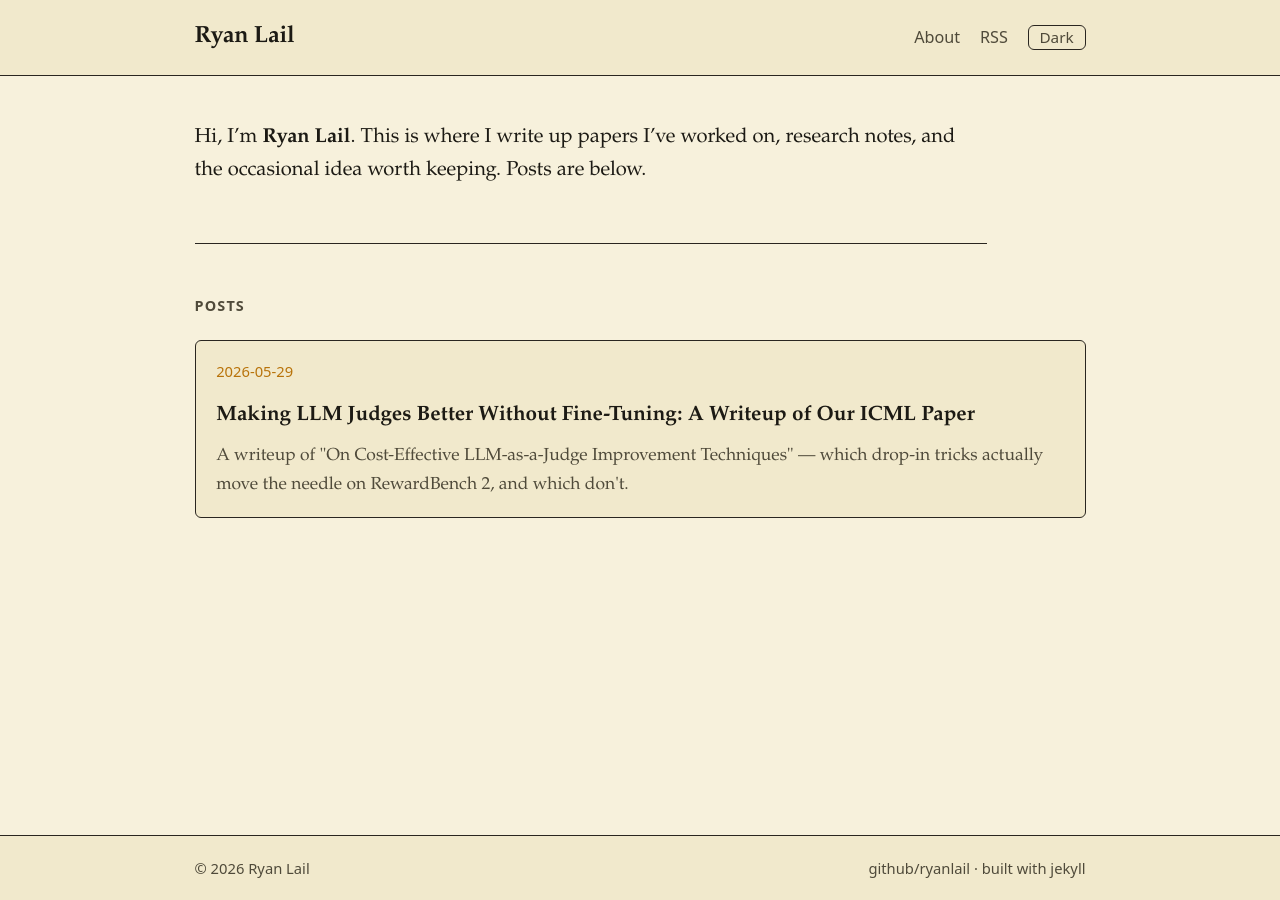
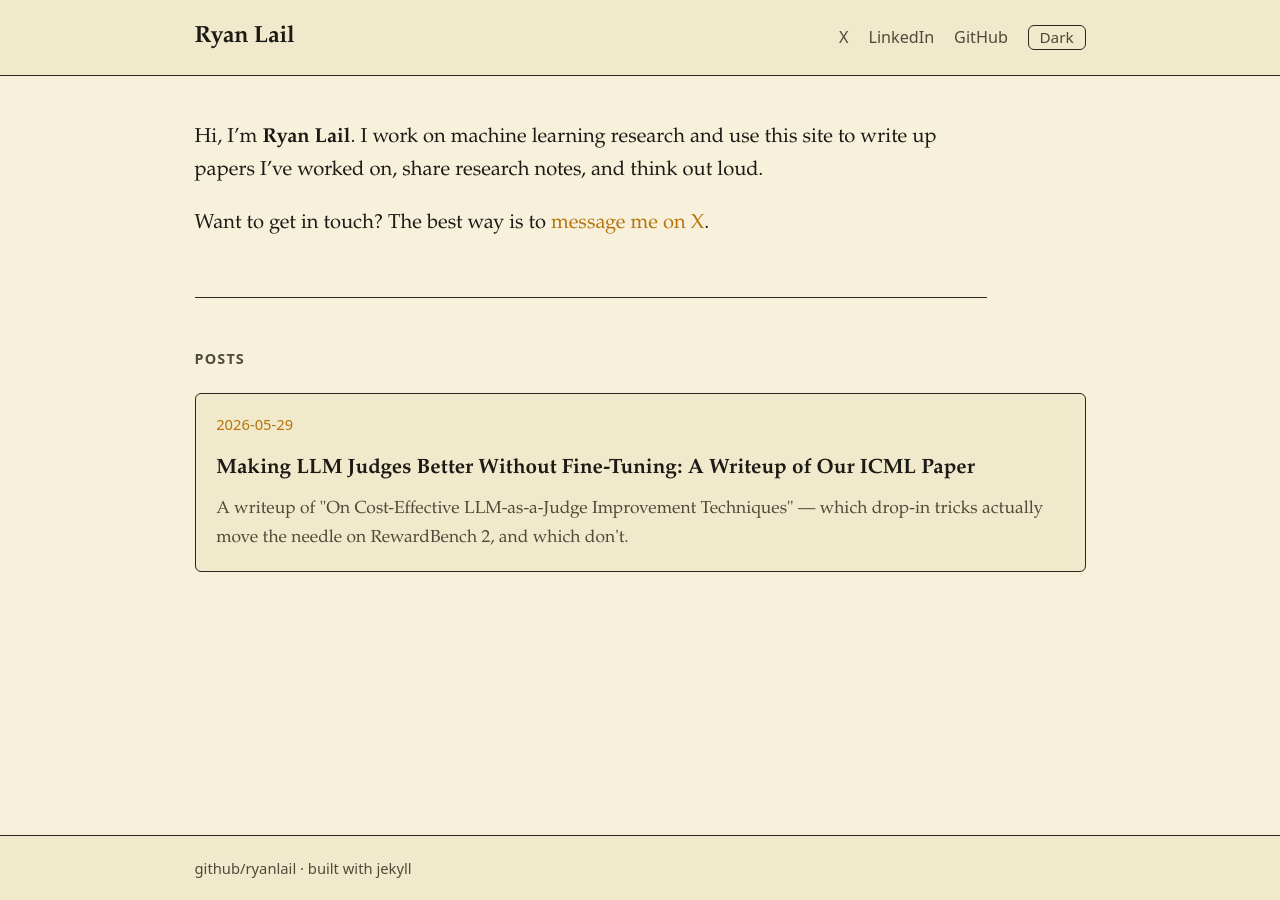
Before and after one commit to ryanlail/ryanlail.github.io, a Jekyll site: the page built from index.md, in a window 1280 px wide. Built offline with Jekyll 4.4.1, drawn with Linux system fonts in a browser that asks for light colours.

Commit message:
Refresh nav/footer: drop RSS + copyright, add socials, fold About into home
- Remove the RSS button from the header nav (feed.xml auto-discovery kept)
- Remove the copyright line from the footer
- Add X, LinkedIn, and GitHub links to the header, driven by config vars
- Delete the About page and merge its blurb into the homepage, pointing
  contact at X

https://claude.ai/code/session_017eRnn1cw3pqLJWZusA7N3h

```diff
--- a/_config.yml
+++ b/_config.yml
@@ -6,6 +6,8 @@ description: >-
   from Ryan Lail.
 author: Ryan Lail
 github_username: ryanlail
+twitter_username: ryan__lail
+linkedin_username: ryanlail
 
 # Build settings (custom theme — no theme gem)
 markdown: kramdown
@@ -16,9 +18,8 @@ kramdown:
   math_engine: mathjax
   syntax_highlighter: rouge
 
-# Navigation shown in the header
-nav_pages:
-  - about.md
+# Navigation shown in the header (page links; socials are added separately)
+nav_pages: []
 
 plugins:
   - jekyll-feed
--- a/_includes/footer.html
+++ b/_includes/footer.html
@@ -1,8 +1,5 @@
 <footer class="site-footer">
   <div class="wrap site-footer__inner">
-    <span class="site-footer__meta">
-      &copy; {{ site.time | date: "%Y" }} {{ site.author }}
-    </span>
     <span class="site-footer__meta">
       <a href="https://github.com/{{ site.github_username }}">github/{{ site.github_username }}</a>
       &middot; built with <a href="https://jekyllrb.com/">jekyll</a>
--- a/_includes/header.html
+++ b/_includes/header.html
@@ -9,7 +9,15 @@
           <a class="site-nav__link" href="{{ p.url | relative_url }}">{{ p.title }}</a>
         {%- endif -%}
       {%- endfor -%}
-      <a class="site-nav__link" href="{{ '/feed.xml' | relative_url }}">RSS</a>
+      {%- if site.twitter_username -%}
+        <a class="site-nav__link" href="https://x.com/{{ site.twitter_username }}">X</a>
+      {%- endif -%}
+      {%- if site.linkedin_username -%}
+        <a class="site-nav__link" href="https://www.linkedin.com/in/{{ site.linkedin_username }}">LinkedIn</a>
+      {%- endif -%}
+      {%- if site.github_username -%}
+        <a class="site-nav__link" href="https://github.com/{{ site.github_username }}">GitHub</a>
+      {%- endif -%}
       <button class="theme-toggle" type="button" aria-label="Toggle color theme" title="Toggle light/dark">
         <span class="theme-toggle__icon" data-theme-light>Light</span>
         <span class="theme-toggle__icon" data-theme-dark>Dark</span>
--- a/index.md
+++ b/index.md
@@ -3,5 +3,8 @@ layout: home
 title: Home
 ---
 
-Hi, I'm **Ryan Lail**. This is where I write up papers I've worked on,
-research notes, and the occasional idea worth keeping. Posts are below.
+Hi, I'm **Ryan Lail**. I work on machine learning research and use this site to
+write up papers I've worked on, share research notes, and think out loud.
+
+Want to get in touch? The best way is to
+[message me on X](https://x.com/ryan__lail).
```
Also changed, not shown: about.md (deleted, +0 -13 lines).
